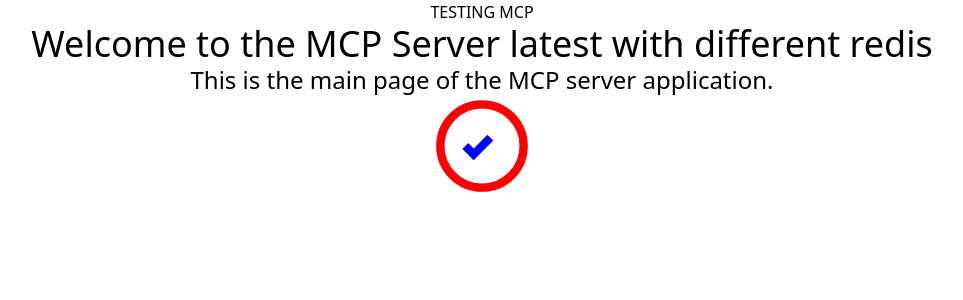
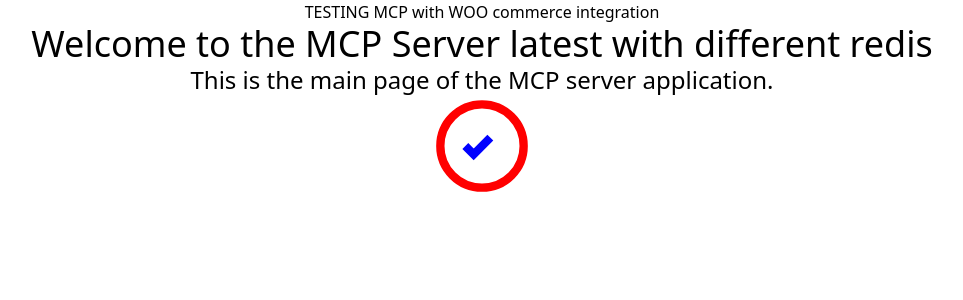
Before and after one commit to BaishnaviSharma-TSM/MCP, a Next.js app: page / in a window 1280 px wide. Shown: the top 300 px of the page, without its empty margins (158-1121 px from the left). Built offline with nearby package versions, Linux system fonts and the light colour scheme.

Commit message:
initial commit

```diff
--- a/src/app/page.tsx
+++ b/src/app/page.tsx
@@ -3,7 +3,7 @@
     <>
       <div className="flex flex-col items-center justify-center ">
         <h1>
-          TESTING MCP
+          TESTING MCP with WOO commerce integration
         </h1>
         <h1 className="text-4xl">
           Welcome to the MCP Server latest with different redis
```
